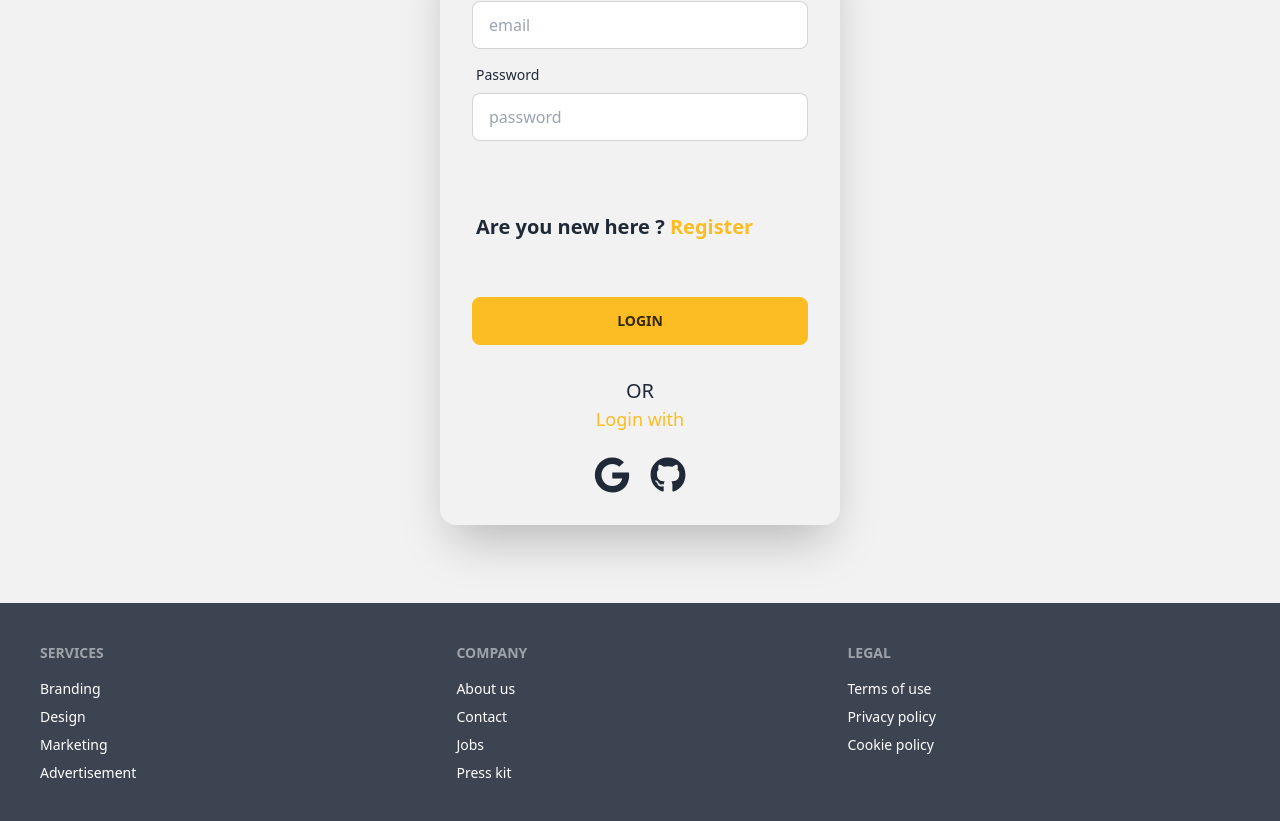
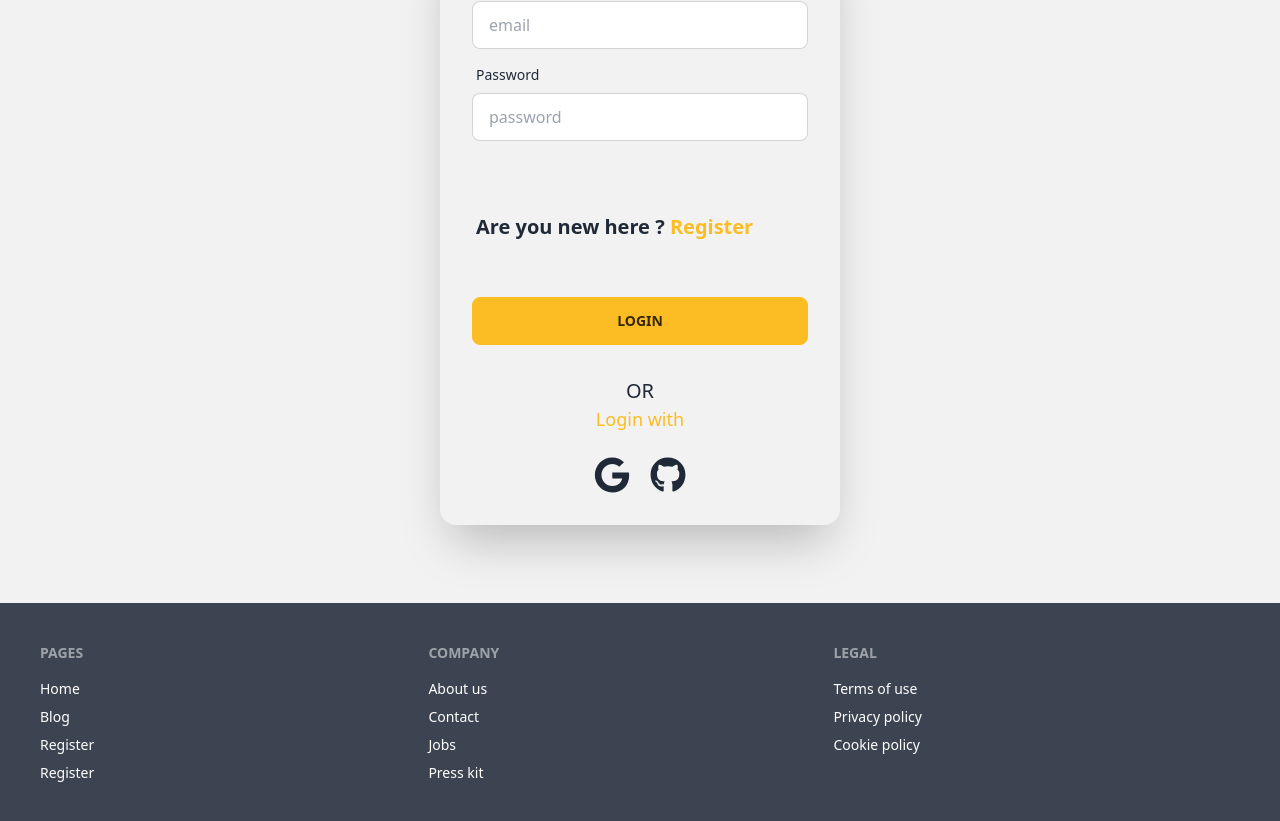
Before and after one commit to farukulWD/Master-Chefs-Client, a React (Vite) app: page /user/login in a window 1280 px wide. Shown: the part 261-1082 px from the top of the page. Built offline with nearby package versions, Linux system fonts and the light colour scheme; no server answers.

Commit message:
add all pages on footer

```diff
--- a/src/Component/Shared/Footer.jsx
+++ b/src/Component/Shared/Footer.jsx
@@ -1,15 +1,17 @@
 import React from "react";
+import { Link } from "react-router-dom";
 
 const Footer = () => {
   return (
     <div>
       <footer className="footer p-2 md:p-10 bg-neutral text-neutral-content">
         <div>
-          <span className="footer-title">Services</span>
-          <a className="link link-hover">Branding</a>
-          <a className="link link-hover">Design</a>
-          <a className="link link-hover">Marketing</a>
-          <a className="link link-hover">Advertisement</a>
+          <span className="footer-title">Pages</span>
+          <Link to="/" className="link link-hover">Home</Link>
+          <Link to="/blog" className="link link-hover">Blog</Link>
+          <Link to="/user/register" className="link link-hover">Register</Link>
+          <Link to="/user/register" className="link link-hover">Register</Link>
+
         </div>
         <div>
           <span className="footer-title">Company</span>
```
